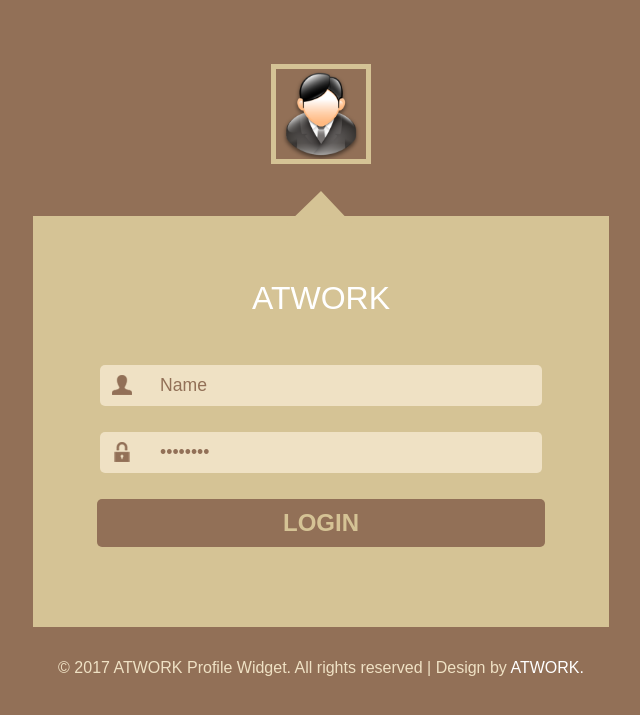
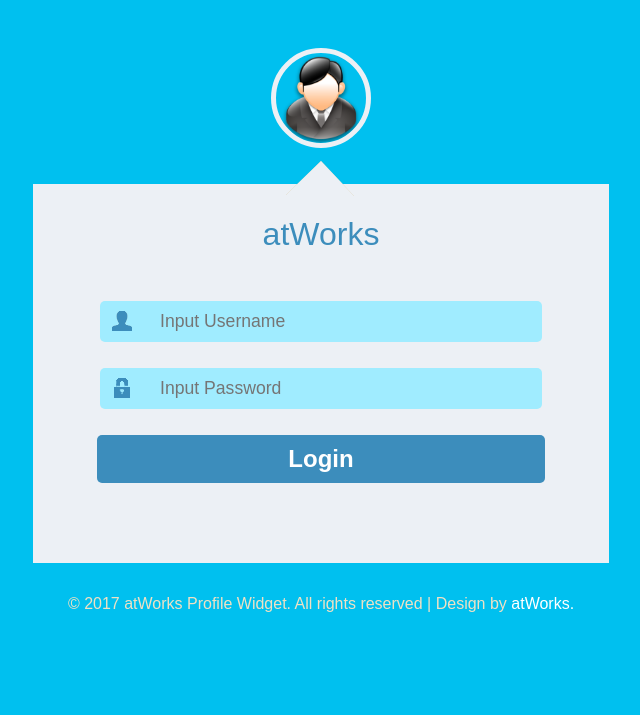
Before and after one commit to thingdiputra/ATWORKS, a PHP site: page /login.php in a window 1280 px wide. Shown: the top 715 px of the page, without its empty margins (319-959 px from the left). Run offline with PHP 8.4, Linux system fonts and the light colour scheme; some web fonts are replaced.

Commit message:
ubah tampilan

```diff
--- a/admin/include/db.php
+++ b/admin/include/db.php
@@ -1,7 +1,7 @@
 <?php
 
 try{
-	$con= 'mysql:host=localhost;dbname=db-atwork-update';
+	$con= 'mysql:host=localhost;dbname=atwork';
 	$db= new PDO($con,'root','');
 
 }catch(PDOException $e){
--- a/css/style.css
+++ b/css/style.css
@@ -29,31 +29,31 @@ img{max-width:100%;}
 /*end reset*/
 body{
 	font-family: 'Oxygen-Bold', sans-serif !important;
-	background:#927057;
+	background:#00C0EF;
 }
 /*-- main --*/
 
 
 @font-face {
   font-family: 'Oxygen-Bold';
-  src: url('css/Oxygen-Bold.eot');
-  src: url('css/Oxygen-Bold.eot?#iefix') format('embedded-opentype'),
-       url('css/Oxygen-Bold.woff') format('woff'),
-       url('css/Oxygen-Bold.ttf') format('truetype'),
-       url('css/Oxygen-Bold.svg#Oxygen-Bold') format('svg');
+  src: url('Oxygen-Bold.eot');
+  src: url('Oxygen-Bold.eot?#iefix') format('embedded-opentype'),
+       url('Oxygen-Bold.woff') format('woff'),
+       url('Oxygen-Bold.ttf') format('truetype'),
+       url('Oxygen-Bold.svg#Oxygen-Bold') format('svg');
 }
 .main{
 	width: 30%;
-    margin: 3em auto 0;
-    padding: 4em 4em 5em;
-    background: #d5c395;
+    margin: 2em auto 0;
+    padding: 2em 4em 5em;
+    background: #ECF0F5;
 	position:relative;
 }
 .main:before{
 	position:absolute;
 	top: -6%;
     left: 44%;
-	background:url(../images/3.png) no-repeat 0px 0px;
+	background:url(../images/33.png) no-repeat 0px 0px;
 	display:block;
 	height:35px;
 	width:68px;
@@ -63,28 +63,30 @@ body{
     margin:0 0 3em;
 }
 .head h1{
-	color:#fff;
+	color:#3C8DBC;
 	text-align:center;
 	font-size:2em;
 	margin:0;
 }
 .figure{
 	text-align:center;
-	margin:4em auto;
+	margin:3em auto;
 }
 .figure img {
     width: 7%;
     margin: 0 auto;
-    border: 5px solid #d5c395;
+    border: 5px solid #ECF0F5;
+    border-radius: 100%;
 }
+
 .input_form input[type="text"],.input_form input[type="password"]{
 	outline: none;
     border: none;
-    background: #efe1c4;
+    background: #a0ecff;
     padding: 10px 10px 10px 60px;
     width: 85%;
     font-size: 1.1em;
-    color: #927057;
+    color: #3C8DBC;
     font-family: 'Oxygen-Bold', sans-serif;
 	border-radius: 5px;
     -webkit-border-radius: 5px;
@@ -93,10 +95,10 @@ body{
     -ms-border-radius: 5px;
 }
 .input_form input[type="text"]{
-    background: url(../images/1.png) no-repeat 12px 10px #efe1c4;
+    background: url(../images/11.png) no-repeat 12px 10px #a0ecff;
 }
 .input_form input[type="password"]{
-	background: url(../images/2.png) no-repeat 12px 10px #efe1c4;
+	background: url(../images/22.png) no-repeat 12px 10px #a0ecff;
 }
 .input_form input[type="password"]{
 	margin:1.5em 0;
@@ -104,10 +106,10 @@ body{
 .input_form input[type="submit"]{
 	outline:none;
 	border:none;
-	background:#927057;
+	background:#3C8DBC;
 	padding:10px;
 	width:100%;
-	color:#d5c395;
+	color:#fff;
 	font-size:1.5em;
 	font-weight: 900;
 	font-family: 'Oxygen-Bold', sans-serif;
@@ -119,7 +121,7 @@ body{
     -ms-border-radius: 5px;
 }
 .input_form input[type="submit"]:hover{
-	background:#AA8264;
+	background:#00C0EF;
 }
 .footer{
 	text-align:center;
@@ -248,7 +250,7 @@ body{
 }
 @media (max-width:320px){
 	.main:before {
-		background: url(../images/3.png) no-repeat 0px 0px;
+		background: url(../images/33.png) no-repeat 0px 0px;
 		background-size: 100%;
 		height: 25px;
 		width: 45px;
@@ -265,10 +267,10 @@ body{
 		font-size: 14px;
 	}
 	.input_form input[type="text"] {
-		background: url(../images/1.png) no-repeat 18px 8px #efe1c4;
+		background: url(../images/11.png) no-repeat 18px 8px #a0ecff;
 	}
 	.input_form input[type="password"] {
-		background: url(../images/2.png) no-repeat 18px 8px #efe1c4;
+		background: url(../images/22.png) no-repeat 18px 8px #a0ecff;
 	}
 	.input_form input[type="submit"] {
 		font-size: 1em;
--- a/index.php
+++ b/index.php
@@ -8,7 +8,7 @@ if(!isset($_SESSION['login']) || $_SESSION['login']!=1)
 
 if($_SESSION['role'] == 0)
 {
-  $role="Super Admin";
+  $role="Staff HRD";
 }
 else{
   $role="User";
@@ -21,7 +21,7 @@ require_once("admin/include/db.php");
 <head>
   <meta charset="utf-8">
   <meta http-equiv="X-UA-Compatible" content="IE=edge">
-  <title>Admin | Dashboard</title>
+  <title>atWorks</title>
   <!-- Tell the browser to be responsive to screen width -->
   <meta content="width=device-width, initial-scale=1, maximum-scale=1, user-scalable=no" name="viewport">
   <!-- Bootstrap 3.3.6 -->
--- a/login.php
+++ b/login.php
@@ -11,7 +11,7 @@ require_once("admin/include/db.php");
 <!DOCTYPE html>
 <html>
 <head>
-<title>ATWORK</title>
+<title>atWorks</title>
 <!-- for-mobile-apps -->
 <meta name="viewport" content="width=device-width, initial-scale=1">
 <meta http-equiv="Content-Type" content="text/html; charset=utf-8" />
@@ -28,18 +28,20 @@ require_once("admin/include/db.php");
 			<img src="images/administrator.png" alt="Logo"/>
 			<div class="main">
 				<div class="head">
-					<h1 style="color: lightwhite;">ATWORK</h1>
+					<h1 style="color: lightwhite;">atWorks</h1>
 				</div>
 				<div class="input_form">
 					<form method="post" action="admin/login_proses.php">
-						<input type="text" value="Name" name="user" title="username" onfocus="this.value = '';" onblur="if (this.value == '') {this.value = 'Name';}" required="" />
-						<input type="password" value="Password" name="pass" title="password"onfocus="this.value = '';" onblur="if (this.value == '') {this.value = 'Password';}" required="" />
-						<input type="submit" value="LOGIN" name="submit" />
+						<!-- <input type="text" value="Name" name="user" title="username" placeholder="Input Username" onfocus="this.value = '';" onblur="if (this.value == '') {this.value = 'Name';}" required="" />
+						<input type="password" value="Password" name="pass" title="password" placeholder="Input Password" onfocus="this.value = '';" onblur="if (this.value == '') {this.value = 'Password';}" required="" /> -->
+						<input type="text" name="user" title="username" placeholder="Input Username" required="" />
+						<input type="password" name="pass" title="password" placeholder="Input Password" required="" />
+						<input type="submit" value="Login" name="submit" />
 					</form>
 				</div>
 			</div>
 			<div class="footer">
-				<p>&copy 2017 ATWORK Profile Widget. All rights reserved | Design by <a href="#">ATWORK.</a></p>
+				<p>&copy 2017 atWorks Profile Widget. All rights reserved | Design by <a href="#">atWorks.</a></p>
 			</div>
 		</div>
 	<!-- //main -->
--- a/template/footer.php
+++ b/template/footer.php
@@ -1,7 +1,6 @@
  <!--file :footer.php -->
  <footer class="main-footer">
     <center>
-    <strong>Copyright &copy; 2017 <a href="">ATWORK</a>.</strong> All rights
-    reserved.
+    <strong>Copyright &copy; 2017 <a href="">atWorks</a>.</strong> All rights reserved.
     </center>
   </footer>
--- a/template/sidebar.php
+++ b/template/sidebar.php
@@ -66,7 +66,7 @@
         </li>
         <li class="treeview">
           <a href="index.php?page=departemen">
-            <i class="fa fa-industry"></i>
+            <i class="fa fa-building-o"></i>
             <span>Departemen</span>
             <!-- SUPAYA ADA TANDA <
             <span class="pull-right-container">
```
Also changed, not shown: template/navbar.php (+3 -141 lines), images/1.png (deleted), images/11.png (added), images/2.png (deleted), images/22.png (added), images/3.png (deleted), images/33.png (added). Lines whose indentation alone changed are shown as unchanged.
